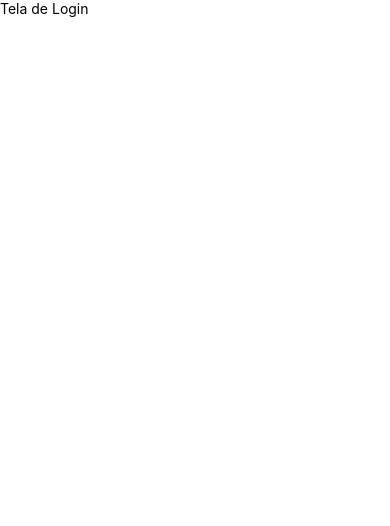
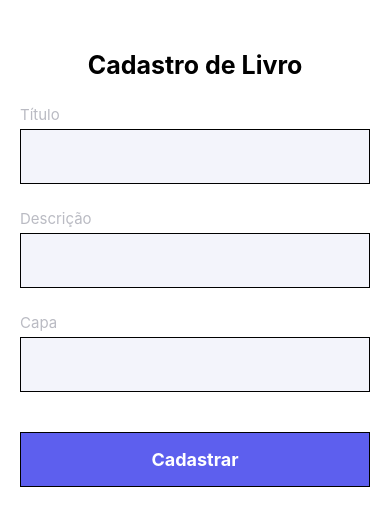
Before and after one commit to JoaoGabriel0908/AppLibri-PPDM, a React Native app: screen / in a window 390 px wide. Shown: the top 526 px of the page. Built offline with nearby package versions, Linux system fonts and the light colour scheme.

Commit message:
Aprendendo a fazer tela de cadastro

```diff
--- a/App.js
+++ b/App.js
@@ -2,19 +2,21 @@ import React from "react";
 import {Text, View, StyleSheet} from 'react-native';
 
 import Login from "./src/telas/Login";
+import Cadastro from "./src/telas/Cadastro";
 
 const App = ()=>{
 
   const nome = "SENAI - Jandira";
 
   return(
-    <View>
-      <Login style={estilo.titulo}></Login>
-    </View>
+    // <View>
+    //   <Login style={estilo.titulo}></Login>
+    // </View>
 
     // <View>
     //   <Text style={estilo.titulo}>{nome}</Text>
     // </View>
+    <View><Cadastro/></View>
   );
 }
 
--- /dev/null
+++ b/src/components/Button.js
@@ -0,0 +1,31 @@
+import React from "react";
+import {TouchableOpacity, StyleSheet, Text} from 'react-native'
+
+import COLORS from "../const/Colors";
+
+const Button = ({title}) => {
+    return(
+        <TouchableOpacity activeOpacity={0.7} style={estilos.button}>
+            <Text style={estilos.title}>{title}</Text>
+        </TouchableOpacity>
+    );
+}
+
+const estilos = StyleSheet.create({
+    title:{
+        color: COLORS.white,
+        fontWeight: "bold",
+        fontSize: 18,
+    },
+    button:{
+        height: 55,
+        width:"100%",
+        backgroundColor: COLORS.blue,
+        justifyContent: 'center',
+        alignItems: "center",
+        marginVertical: 20,
+        borderWidth: .5,
+    },
+});
+
+export default Button
--- /dev/null
+++ b/src/components/Input.js
@@ -0,0 +1,43 @@
+import React from "react";
+import {View, Text, TextInput, StyleSheet} from 'react-native'
+
+import COLORS from "../const/Colors";
+
+// Função que representa um componente
+const Input = ({label}) => {
+    return(
+
+        <View style={estilos.formContainer}>
+            <Text style={estilos.inputLabel}>{label}</Text>
+
+            <View style={estilos.inputContainer}>
+                <TextInput style={estilos.TextInput} autoCorrect={false}/>
+            </View>
+        </View>
+    );
+}
+
+const estilos = StyleSheet.create({
+    formContainer: {
+        marginBottom: 20
+    },
+    inputLabel:{
+        marginVertical: 5,
+        fontSize: 15,
+        color: COLORS.gray
+    },
+    inputContainer:{
+        height:55,
+        backgroundColor:COLORS.light,
+        flexDirection:'row',
+        borderWidth: .5,
+        paddingHorizontal: 15,
+        alignItems: 'center'
+    },
+    TextInput:{
+        flex:1,
+        color:COLORS.darkBlue
+    }
+});
+
+export default Input
--- /dev/null
+++ b/src/const/Colors.js
@@ -0,0 +1,11 @@
+const COLORS = {
+    white: '#FFF',
+    black: '#000',
+    blue: '#5D5FEE',
+    gray: '#BABBC3',
+    light: '#F3F4FB',
+    darkBlue: '#7978B5',
+    red: '#F00',
+}
+
+export default COLORS;
--- a/src/telas/Cadastro.js
+++ b/src/telas/Cadastro.js
@@ -1,15 +1,52 @@
 import React from "react";
-import {Text, View, StyleSheet} from 'react-native';
+import {Text, View, StyleSheet, ScrollView, SafeAreaView} from 'react-native';
+import Input from "../components/Input";
+import COLORS from "../const/Colors";
+import Button from "../components/Button";
 
 const Cadastro = ()=>{
 
     const nome = "Tela de Cadastro";
 
     return(
-      <View>
-        <Text>{nome}</Text>
-      </View>
+      <SafeAreaView style={estilos.safe}>
+        <ScrollView style={estilos.scroll}>
+
+        <Text style={estilos.textTitle}>Cadastro de Livro</Text>
+
+          <View style={estilos.viewForm}>
+
+            {/* Componente que criamos */}
+            <Input label="Título"/>
+            <Input label="Descrição"/>
+            <Input label='Capa'/>
+
+            <Button title="Cadastrar"/>
+
+          </View>
+
+        </ScrollView>
+      </SafeAreaView>
     );
   }
 
+const estilos = StyleSheet.create({
+  safe:{
+    backgroundColor:COLORS.white,
+  },
+  scroll:{
+    paddingTop: 50,
+    paddingHorizontal: 20,
+  },
+  textTitle:{
+    color: COLORS.black,
+    fontSize: 25,
+    fontWeight:"bold",
+    textAlign:"center",
+  },
+  viewForm:{
+    marginVertical:20,
+  },
+})
+
 export default Cadastro;
--- a/src/telas/Login.js
+++ b/src/telas/Login.js
@@ -5,6 +5,7 @@ const Login = ()=>{
 
     const nome = "Tela de Login";
 
+    // Renderiza elementos na tela
     return(
       <View>
         <Text>{nome}</Text>
```
